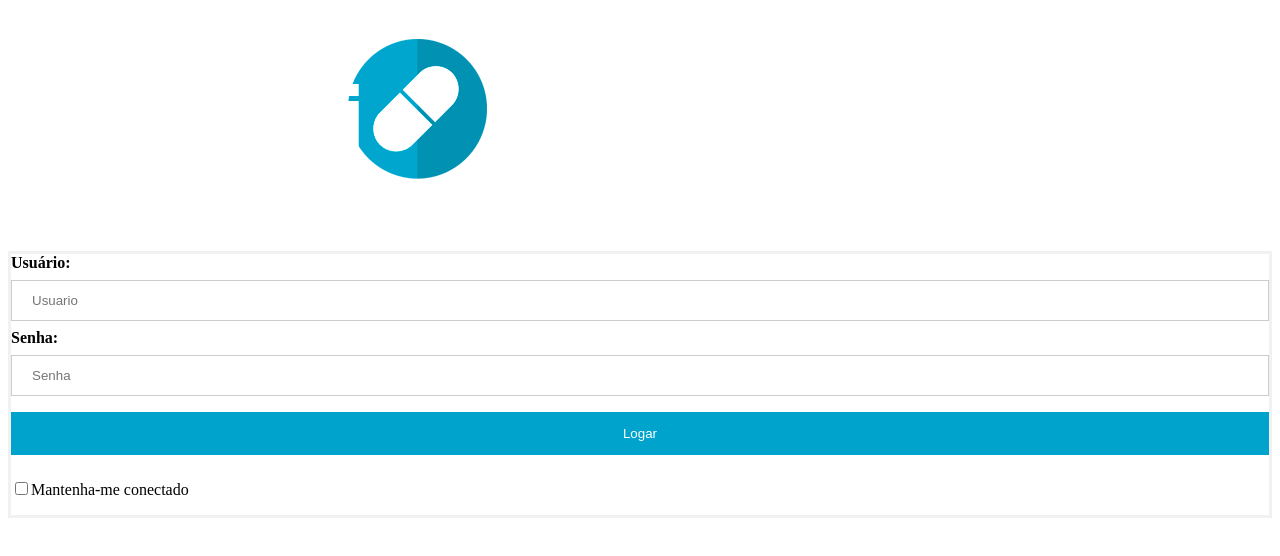
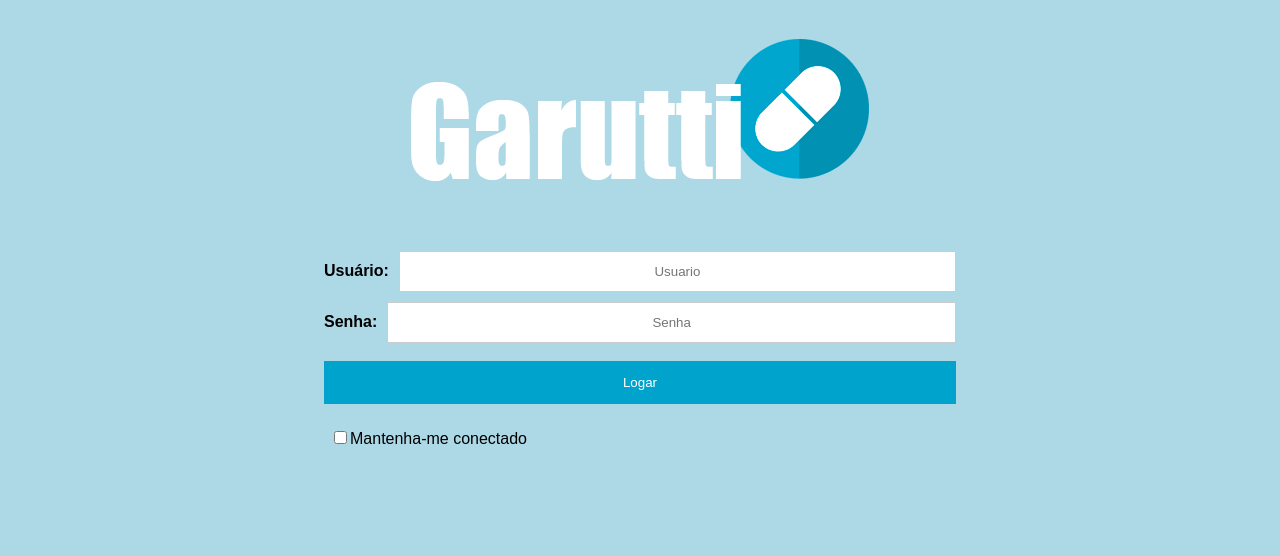
Before and after one commit to ojedabecka/projectSA, a plain HTML site: page SA/login.html in a window 1280 px wide. Drawn offline with Linux system fonts and the light colour scheme.

Commit message:
update style css

```diff
--- a/SA/style_login.css
+++ b/SA/style_login.css
@@ -1,14 +1,32 @@
-form {
-  border: 3px solid #f1f1f1;
+*{
+  box-sizing: border-box;
 }
 
-input[type=text], input[type=password] {
+form {
+  font-family: 'Source Sans Pro', sans-serif;
+  width: 50%;
+  margin: 0 auto;
+}
+
+h1 {
+  text-align: center;
+}
+
+body{
+  background-color: lightblue;
+}
+
+input{
   width: 100%;
   padding: 12px 20px;
-  margin: 8px 0;
   display: inline-block;
   border: 1px solid #ccc;
-  box-sizing: border-box;
+  text-align: center;
+  margin-left: 10px;
+}
+
+input[type=checkbox]{
+  width: auto;
 }
 
 button {
@@ -19,12 +37,21 @@ button {
   border: none;
   cursor: pointer;
   width: 100%;
+  text-align: center;
 }
 
 button:hover {
   opacity: 0.8;
 }
 
-.container {
-  padding: 16px;
+.wrapper {
+  width: 100%;
+  margin: 0 auto;
+
 }
+.input-wrapper{
+  display: flex;
+  align-items: center;
+  margin-bottom: 10px;
+
+}
```
